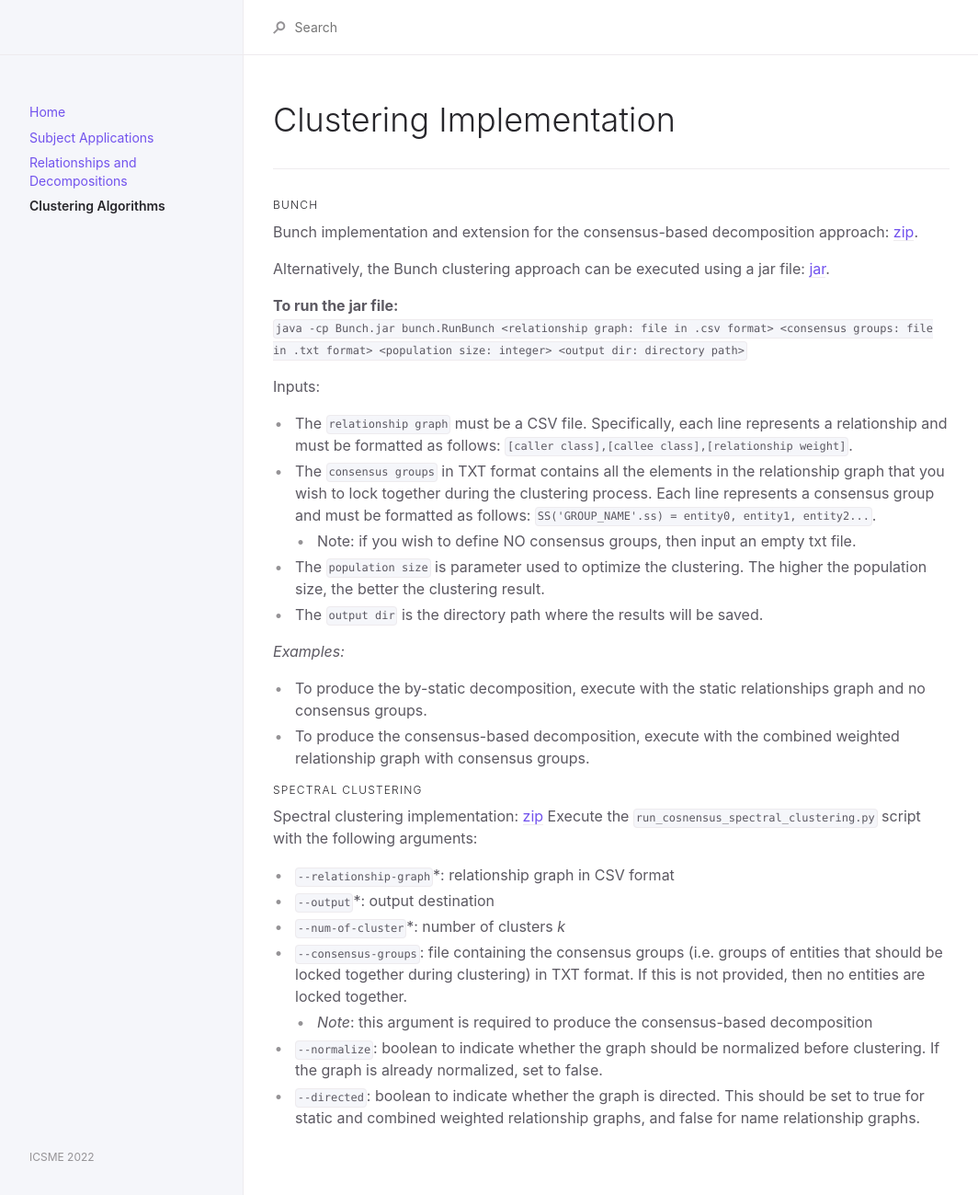
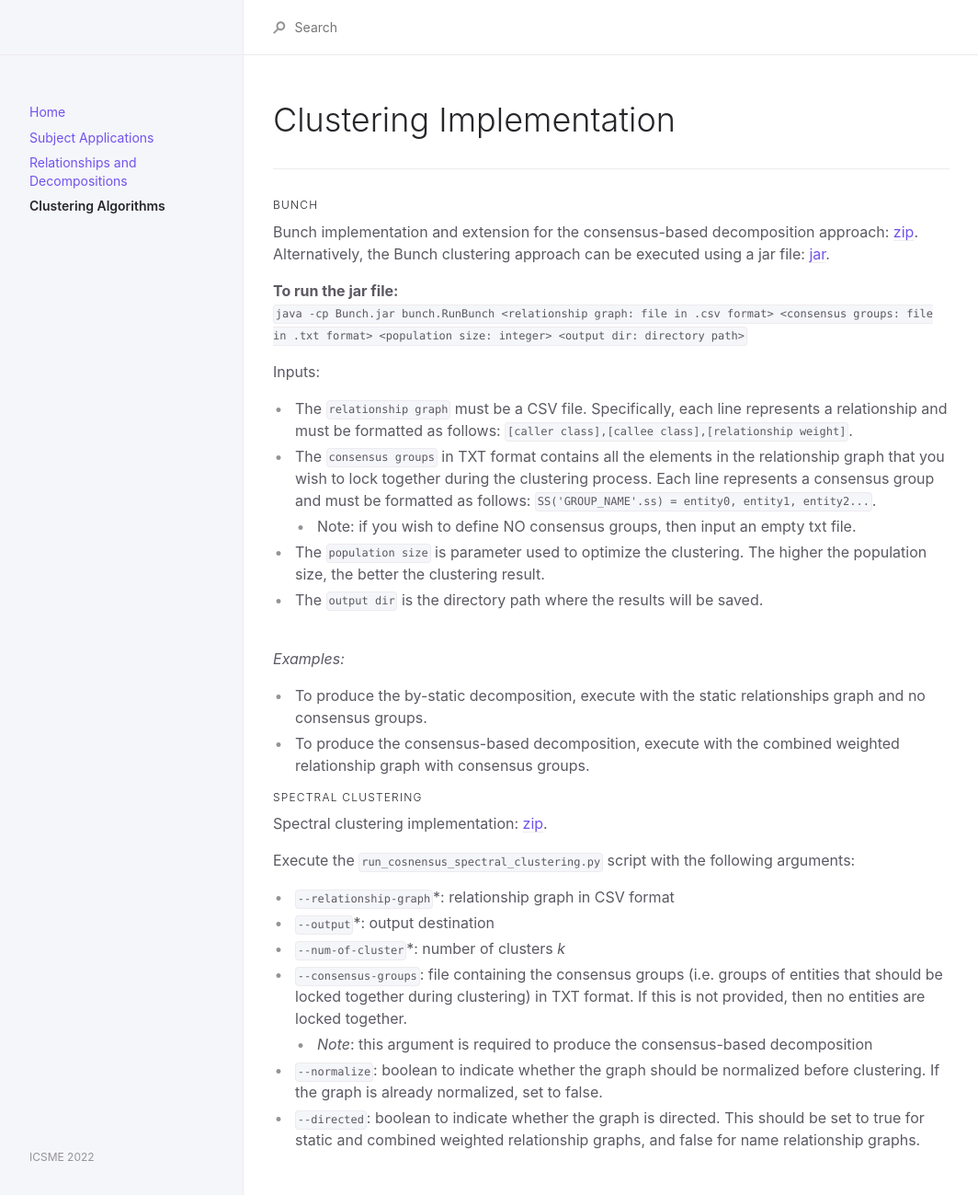
Before and after one commit to anonresearchsub/anonresearchsub.github.io, a Jekyll site: the page built from docs/clusteringalgorithms.md, in a window 1280 px wide. Shown: the whole page at 92% size, without its empty margins (107-1171 px from the left). Built offline with Jekyll 4.4.1, drawn with Linux system fonts in a browser that asks for light colours.

Commit message:
fix syntax

```diff
--- a/docs/clusteringalgorithms.md
+++ b/docs/clusteringalgorithms.md
@@ -12,10 +12,9 @@ permalink: /docs/clusteringimplementation
 #### Bunch
 
 Bunch implementation and extension for the consensus-based decomposition approach: [zip](/assets/data/Bunch-source.zip).
-
 Alternatively, the Bunch clustering approach can be executed using a jar file: [jar](/assets/data/Bunch-jar.zip).
 
-**To run the jar file:**  \
+**To run the jar file:**\
 `java -cp Bunch.jar bunch.RunBunch <relationship graph: file in .csv format> <consensus groups: file in .txt format> <population size: integer> <output dir: directory path>`
 
 Inputs:
@@ -25,14 +24,16 @@ Inputs:
 - The `population size` is parameter used to optimize the clustering. The higher the population size, the better the clustering result.
 - The `output dir` is the directory path where the results will be saved.
 
-
+\
 *Examples:*
 * To produce the by-static decomposition, execute with the static relationships graph and no consensus groups.
 * To produce the consensus-based decomposition, execute with the combined weighted relationship graph with consensus groups.
 
+
 #### Spectral Clustering
 
-Spectral clustering implementation: [zip](/assets/data/Spectral-source.zip)
+Spectral clustering implementation: [zip](/assets/data/Spectral-source.zip).
+
 Execute the `run_cosnensus_spectral_clustering.py` script with the following arguments:
 * `--relationship-graph`\*: relationship graph in CSV format
 * `--output`\*: output destination
```
